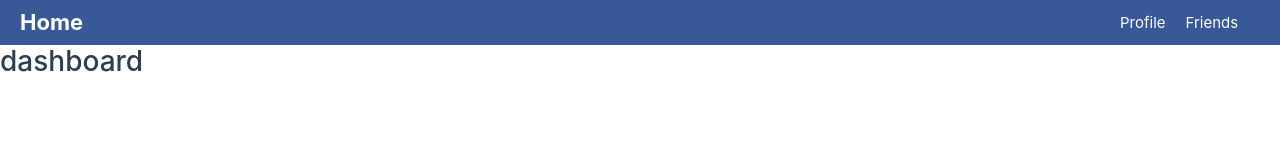
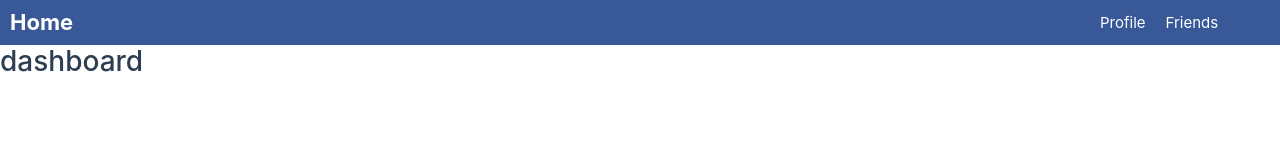
Before and after one commit to rkhunt007/social-network-vue, a Vue app: page /dashboard in a window 1280 px wide. Shown: the top 160 px of the page. Built offline with nearby package versions, Linux system fonts and the light colour scheme.

Commit message:
Header changes

```diff
--- a/src/components/Header.vue
+++ b/src/components/Header.vue
@@ -49,12 +49,8 @@ export default {
 .logo {
     font-size: 22px;
     font-weight: bold;
-}
-
-a, a:hover {
-    color: white;
+    color: #fff;
     text-decoration: none;
-    padding: 0px 10px;
 }
 
 .main-header > div {
@@ -76,5 +72,17 @@ a, a:hover {
 
 .main-nav-item {
     display: inline-block;
+    margin: 0 10px;
 }
+
+.main-nav-item a {
+    color: white;
+    text-decoration: none;
+}
+
+.main-nav-item a:hover {
+    color: #ecd9d9;
+}
+
+
 </style>
```
